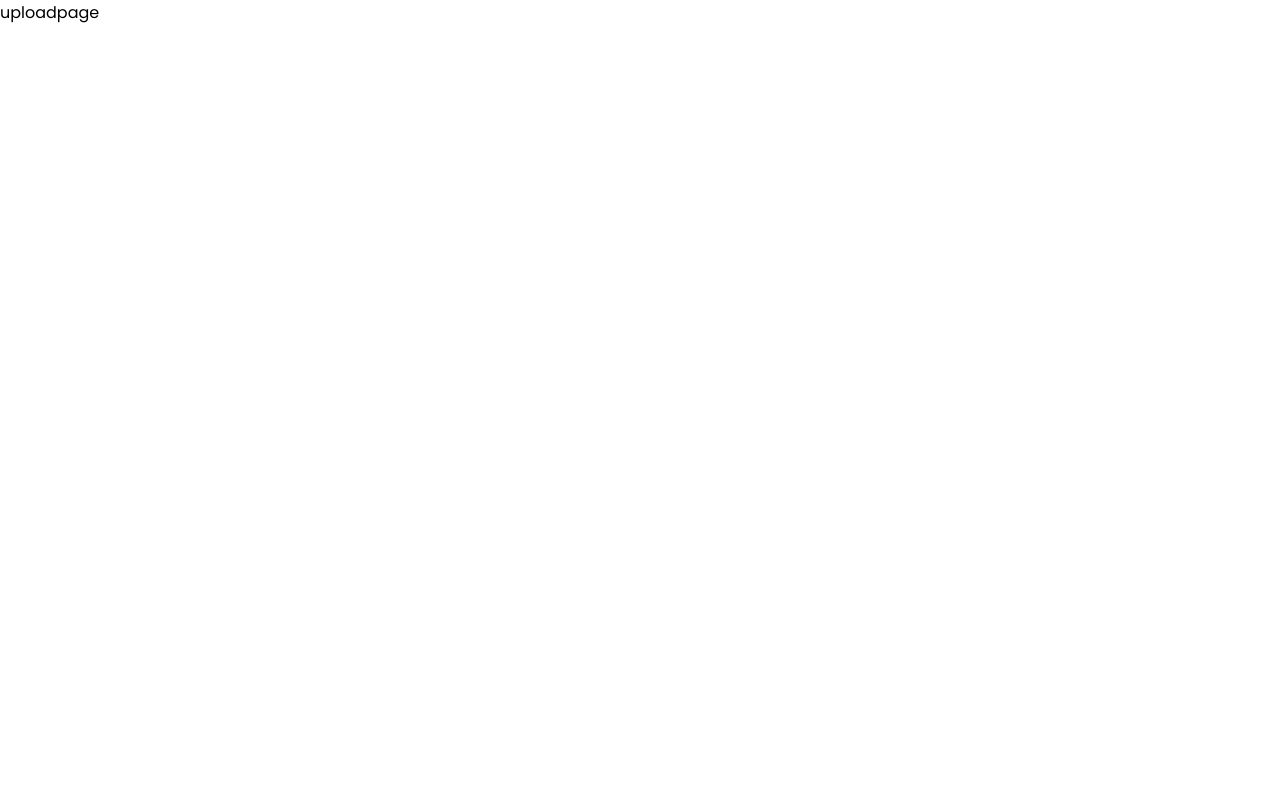
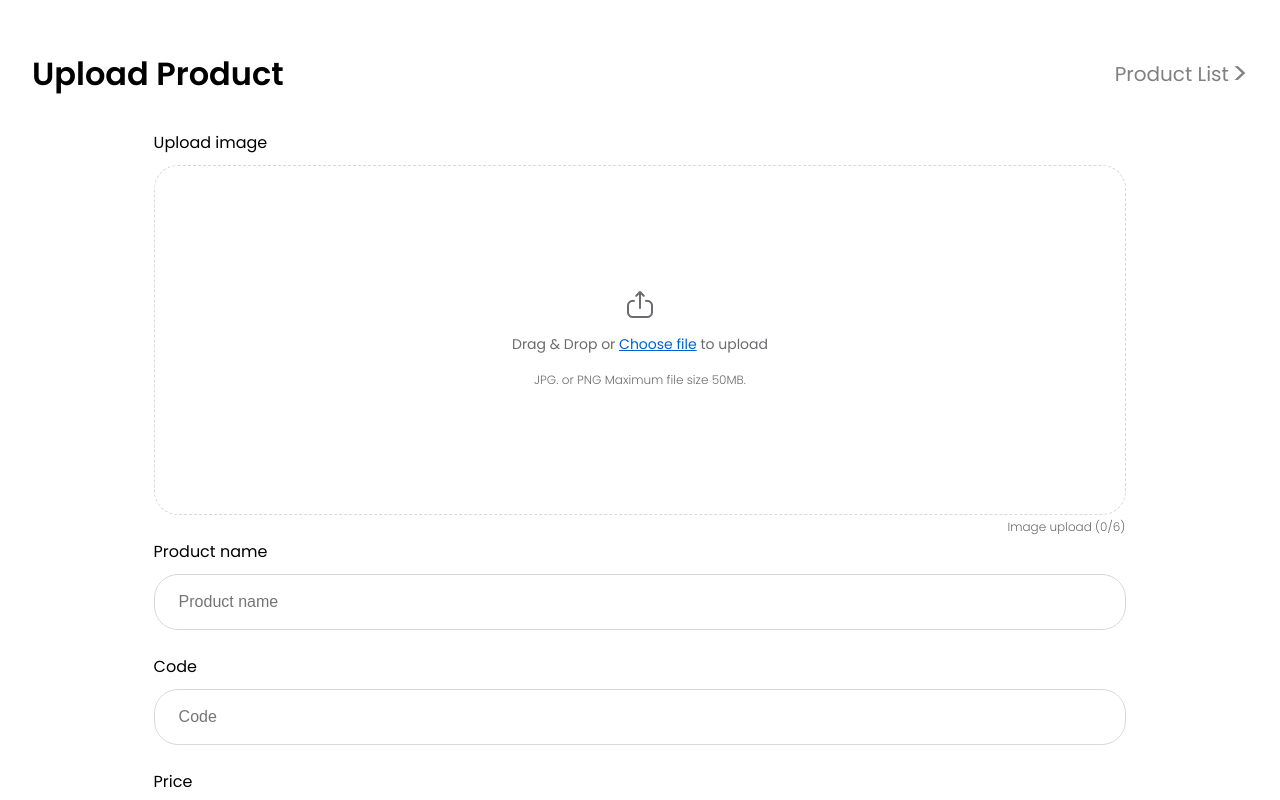
Before and after one commit to NatthaphongS/xSurface_Frontend, a React (Vite) app: page /uploadProduct in a window 1280 px wide. Shown: the top 800 px of the page. Built offline with nearby package versions, Linux system fonts and the light colour scheme.

Commit message:
drag and drop image

```diff
--- a/package.json
+++ b/package.json
@@ -11,6 +11,7 @@
   },
   "dependencies": {
     "axios": "^1.6.2",
+    "framer-motion": "^10.16.16",
     "react": "^18.2.0",
     "react-dom": "^18.2.0",
     "react-router-dom": "^6.20.1",
--- a/src/App.jsx
+++ b/src/App.jsx
@@ -1,14 +1,14 @@
+import { AnimatePresence } from 'framer-motion';
 import { useState } from 'react';
 import { ToastContainer } from 'react-toastify';
-
 import Route from './router/Router';
+import { useLocation } from 'react-router-dom';
 
 function App() {
-  const [count, setCount] = useState(0);
-
   return (
     <>
       <Route />
+
       <ToastContainer
         position="bottom-center"
         autoClose={3000}
--- a/src/components/ProductCard.jsx
+++ b/src/components/ProductCard.jsx
@@ -4,6 +4,7 @@ import { styled } from 'styled-components';
 const Card = styled.div`
   width: 200px;
   height: 335px;
+  flex-shrink: 0;
   border-radius: 16px;
   box-shadow: 0 3px 8px 0 rgba(0, 0, 0, 0.4);
   overflow: hidden;
@@ -37,13 +38,32 @@ const DotImage = styled.div`
   z-index: 5;
   margin: 0 2px;
   border-radius: 100%;
-  background-color: ${({ isActive }) => (isActive ? 'red' : '#d9d9d9')};
+  background-color: ${({ $isActive }) => ($isActive ? 'red' : '#d9d9d9')};
 `;
 const DetailContainer = styled.div`
   display: flex;
   flex-flow: column;
   justify-content: space-between;
   padding: 10px;
+  height: 135px;
+`;
+
+const ProductDetail = styled.div`
+  h6 {
+    font-size: 16px;
+  }
+  p {
+    font-size: 12px;
+  }
+  flex-grow: 1;
+`;
+const ProductCost = styled.div`
+  display: flex;
+  width: 100%;
+  justify-content: end;
+  font-size: 20px;
+  font-weight: 600;
+  color: #e13b30;
 `;
 
 const images = ['1.jpg', '2.jpg', '3.jpg'];
@@ -53,15 +73,22 @@ export default function ProductCard() {
   const [isHover, setIsHover] = useState(false);
   useEffect(() => {
     if (isHover) {
-      setTimeout(
-        () =>
-          setImageIndex((prevIndex) =>
-            prevIndex === images.length - 1 ? 0 : prevIndex + 1
-          ),
-        2000
+      setImageIndex(1);
+    } else setImageIndex(0);
+  }, [isHover]);
+  useEffect(() => {
+    const updateImage = () => {
+      setImageIndex((prevIndex) =>
+        prevIndex === images.length - 1 ? 0 : prevIndex + 1
       );
-    } else setImageIndex(0);
-  }, [isHover, imageIndex]);
+    };
+    if (isHover) {
+      const interval = setInterval(updateImage, 2000);
+      return () => {
+        clearInterval(interval);
+      };
+    }
+  }, [imageIndex]);
   return (
     <Card
       onMouseEnter={() => setIsHover(true)}
@@ -71,11 +98,17 @@ export default function ProductCard() {
         <img src={images[imageIndex]} />
         <DotImageContainer>
           {images.map((el, index) => (
-            <DotImage isActive={index === imageIndex} />
+            <DotImage key={index} $isActive={index === imageIndex} />
           ))}
         </DotImageContainer>
       </ImageContainer>
-      <DetailContainer>Data</DetailContainer>
+      <DetailContainer>
+        <ProductDetail>
+          <h6>Product Name</h6>
+          <p>Code</p>
+        </ProductDetail>
+        <ProductCost>฿{new Intl.NumberFormat().format(1000)}</ProductCost>
+      </DetailContainer>
     </Card>
   );
 }
--- /dev/null
+++ b/src/components/UploadImage.jsx
@@ -0,0 +1,117 @@
+import { useRef } from 'react';
+import { toast } from 'react-toastify';
+import { styled } from 'styled-components';
+
+const UploadArea = styled.div`
+  height: 350px;
+  width: 100%;
+  border: 1px dashed #d9d9d9;
+  border-radius: 24px;
+  margin-bottom: 24px;
+  display: flex;
+  flex-flow: column;
+  gap: 16px;
+  justify-content: center;
+  align-items: center;
+  position: relative;
+  div {
+    font-size: 14px;
+    color: #6c6c70;
+  }
+  span {
+    font-size: 12px;
+    font-weight: 300;
+    color: #6c6c70;
+  }
+  &:after {
+    content: '${({ $countImage }) => `Image upload (${$countImage}/6)`}';
+    position: absolute;
+    bottom: -22px;
+    width: 100%;
+    font-weight: 300;
+    display: flex;
+    justify-content: end;
+    font-size: 12px;
+    color: #6c6c70;
+  }
+`;
+
+const ClickUpload = styled.p`
+  display: inline;
+  color: #005fcc;
+  font-size: 14px;
+  text-decoration: underline;
+  cursor: pointer;
+`;
+
+const ImageContainer = styled.div`
+  padding: 5px;
+  display: flex;
+  flex-wrap: wrap;
+  width: fit-content;
+  max-width: 340px;
+  gap: 5px;
+  img {
+    width: 100px;
+    height: 100px;
+    object-fit: cover;
+  }
+`;
+
+export default function UploadImage({ input, setInput }) {
+  const inputRef = useRef();
+
+  const handleDragOver = (e) => {
+    e.preventDefault();
+  };
+  const handleDrop = (e) => {
+    e.preventDefault();
+    if (e.dataTransfer.files.length > 6) {
+      return toast.error('Over maximum image', { icon: false });
+    }
+    setInput({ ...input, images: e.dataTransfer.files });
+  };
+  return (
+    <UploadArea
+      onDragOver={handleDragOver}
+      onDrop={handleDrop}
+      $countImage={Array.from(input.images).length}
+    >
+      {Array.from(input.images).length > 0 ? (
+        <>
+          <ImageContainer>
+            {Array.from(input.images).map((el, index) => (
+              <img key={index} src={URL.createObjectURL(el)} />
+            ))}
+          </ImageContainer>
+        </>
+      ) : (
+        <>
+          <img src="/upload.png" />
+        </>
+      )}
+      <div>
+        Drag & Drop or{' '}
+        <ClickUpload onClick={() => inputRef.current.click()}>
+          Choose file
+        </ClickUpload>{' '}
+        to upload
+      </div>
+      <span>JPG. or PNG Maximum file size 50MB.</span>
+
+      <input
+        type="file"
+        name="images"
+        multiple
+        onChange={(e) => {
+          if (e.target.files.length > 6) {
+            return toast.error('Over maximum image', { icon: false });
+          }
+          setInput({ ...input, [e.target.name]: e.target.files });
+        }}
+        hidden
+        ref={inputRef}
+      />
+    </UploadArea>
+  );
+}
--- a/src/index.css
+++ b/src/index.css
@@ -8,4 +8,7 @@
 body {
   font-family: 'Poppins', sans-serif;
   font-weight: 400;
+  font-size: 16px;
+  max-width: 1440px;
+  margin: 0 auto;
 }
--- a/src/main.jsx
+++ b/src/main.jsx
@@ -1,6 +1,7 @@
 import React from 'react';
 import ReactDOM from 'react-dom/client';
 import App from './App.jsx';
+import 'react-toastify/dist/ReactToastify.css';
 import './index.css';
 
 ReactDOM.createRoot(document.getElementById('root')).render(
--- a/src/pages/ProductList.jsx
+++ b/src/pages/ProductList.jsx
@@ -1,14 +1,9 @@
 import { styled } from 'styled-components';
 import ProductCard from '../components/ProductCard';
+import { Link } from 'react-router-dom';
+import { Header, MainContainer } from '../styles/styles';
+import { motion as m } from 'framer-motion';
 
-const MainContainer = styled.div`
-  width: 95%;
-  margin: 0 auto;
-`;
-const Header = styled.div`
-  font-size: 32px;
-  font-weight: 600;
-`;
 const SearchBox = styled.div`
   height: 56px;
   border: 1px solid #bcbcc0;
@@ -31,21 +26,37 @@ const SearchBox = styled.div`
 
 const ProductLists = styled.div`
   display: flex;
-  row-gap: 24px;
-  column-gap: 40px;
+  row-gap: 40px;
+  column-gap: 24px;
+  padding-top: 40px;
+  flex-wrap: wrap;
 `;
 
 export default function ProductList() {
   return (
+    <m.div
+      initial={{ x: '100%' }}
+      animate={{ x: 0 }}
+      exit={{ x: '-100%' }}
+      transition={{ duration: 0.5 }}
+    >
       <MainContainer>
-      <Header>Product List</Header>
+        <Header>
+          <p>Product List</p>
+          <Link to="/uploadProduct">
+            Create Product <span>&gt;</span>
+          </Link>
+        </Header>
         <SearchBox>
           <img src="/search.png" />
           <input type="text" placeholder="Name,Catalogue,Code" />
         </SearchBox>
         <ProductLists>
           <ProductCard />
+          <ProductCard />
+          <ProductCard />
         </ProductLists>
       </MainContainer>
+    </m.div>
   );
 }
--- a/src/pages/UploadPage.jsx
+++ b/src/pages/UploadPage.jsx
@@ -1,3 +1,103 @@
+import { Link } from 'react-router-dom';
+import { Header, MainContainer } from '../styles/styles';
+import { motion as m } from 'framer-motion';
+import { styled } from 'styled-components';
+import { useState } from 'react';
+import UploadImage from '../components/UploadImage';
+
+const UploadFormContainer = styled.div`
+  width: 80%;
+  margin: 0 auto;
+  label {
+    display: block;
+    font-size: 16px;
+    margin-bottom: 10px;
+  }
+  input {
+    height: 56px;
+    width: 100%;
+    border-radius: 24px;
+    font-size: 16px;
+    border: 1px solid #d9d9d9;
+    padding: 0 24px;
+    margin-bottom: 24px;
+    ::placeholder {
+      color: #d9d9d9;
+    }
+  }
+`;
+
+const ButtonContainer = styled.div`
+  display: flex;
+  width: fit-content;
+  gap: 20px;
+  margin: 48px auto;
+`;
+
+const Button = styled.button`
+  color: ${({ $primary }) => ($primary ? 'white' : '#E13B30')};
+  background-color: ${({ $primary }) => ($primary ? '#E13B30' : 'white')};
+  padding: 16px 72px;
+  font-size: 16px;
+  border: 1px solid #d9d9d9;
+  border-radius: 24px;
+  cursor: pointer;
+`;
+
 export default function UploadPage() {
-  return <div>uploadpage</div>;
+  const [input, setInput] = useState({
+    images: {},
+    name: '',
+    code: '',
+    price: '',
+  });
+  const handleChangeInput = (e) => {
+    setInput({ ...input, [e.target.name]: e.target.value });
+  };
+  return (
+    <m.div
+      initial={{ x: '100%' }}
+      animate={{ x: 0 }}
+      exit={{ x: '-100%' }}
+      transition={{ duration: 0.5 }}
+    >
+      <MainContainer>
+        <Header>
+          <p>Upload Product</p>
+          <Link to="/">
+            Product List <span>&gt;</span>
+          </Link>
+        </Header>
+        <UploadFormContainer>
+          <label>Upload image</label>
+          <UploadImage input={input} setInput={setInput} />
+          <label>Product name</label>
+          <input
+            placeholder="Product name"
+            name="name"
+            onChange={handleChangeInput}
+            value={input.name}
+          />
+          <label>Code</label>
+          <input
+            placeholder="Code"
+            name="code"
+            onChange={handleChangeInput}
+            value={input.code}
+          />
+          <label>Price</label>
+          <input
+            placeholder="฿1,000"
+            name="price"
+            onChange={handleChangeInput}
+            value={input.price}
+          />
+          <ButtonContainer>
+            <Button $primary={false}>ยกเลิก</Button>
+            <Button $primary={true}>ยืนยัน</Button>
+          </ButtonContainer>
+        </UploadFormContainer>
+      </MainContainer>
+    </m.div>
+  );
 }
--- a/src/router/Router.jsx
+++ b/src/router/Router.jsx
@@ -6,11 +6,11 @@ import UploadPage from '../pages/UploadPage';
 const router = createBrowserRouter([
   {
     path: '/',
-    element: <ProductList />,
+    element: <ProductList key="productList" />,
   },
   {
     path: '/uploadProduct',
-    element: <UploadPage />,
+    element: <UploadPage key="uploadPage" />,
   },
 ]);
 
--- /dev/null
+++ b/src/styles/styles.js
@@ -0,0 +1,32 @@
+import { styled } from 'styled-components';
+
+export const MainContainer = styled.div`
+  width: 95%;
+  margin: 0 auto;
+`;
+
+export const Header = styled.div`
+  padding: 50px 0 32px;
+  display: flex;
+  justify-content: space-between;
+  align-items: center;
+  p {
+    font-size: 32px;
+    font-weight: 600;
+  }
+  a {
+    display: flex;
+    align-items: center;
+    gap: 3px;
+    color: gray;
+    text-decoration: none;
+    font-size: 20px;
+    &:hover {
+      cursor: pointer;
+      color: black;
+    }
+    span {
+      font-size: 30px;
+    }
+  }
+`;
```
Also changed, not shown: public/upload.png (added), 1 other file (tests, documents, lock files or other folders). Lines whose indentation alone changed are shown as unchanged.
